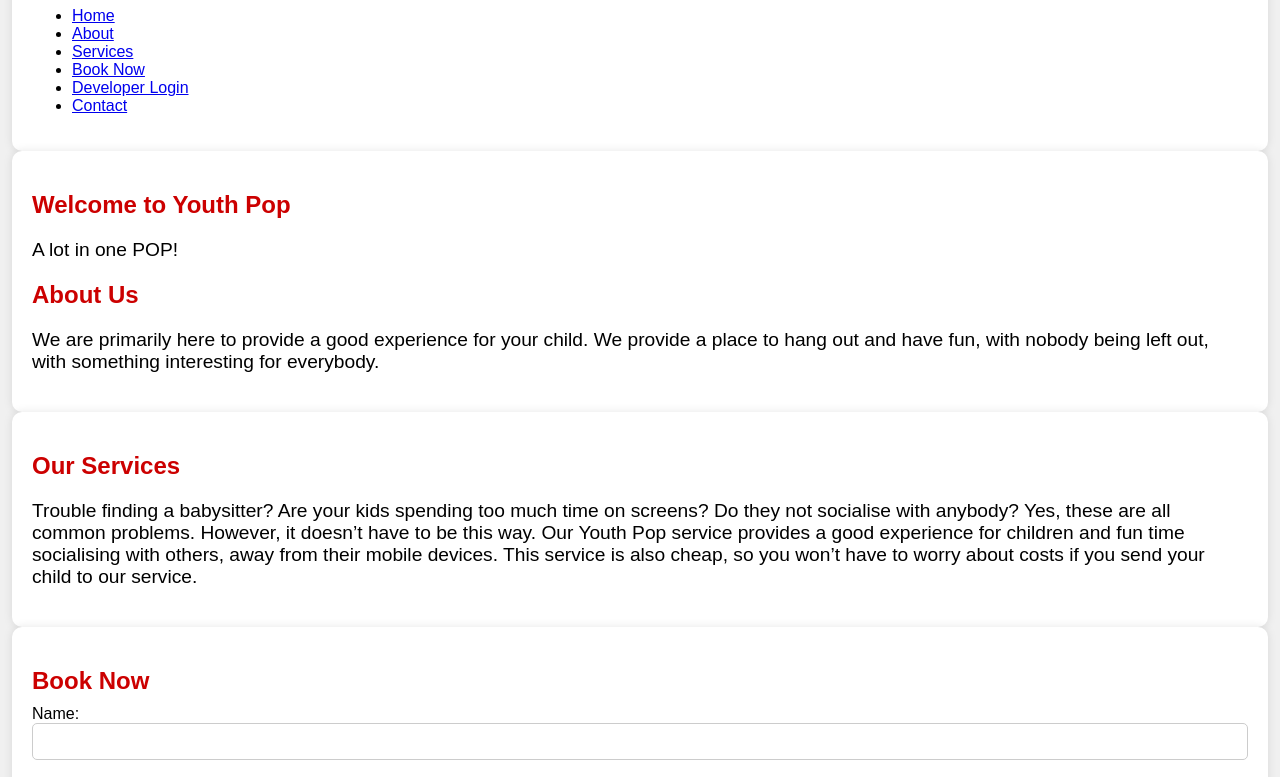
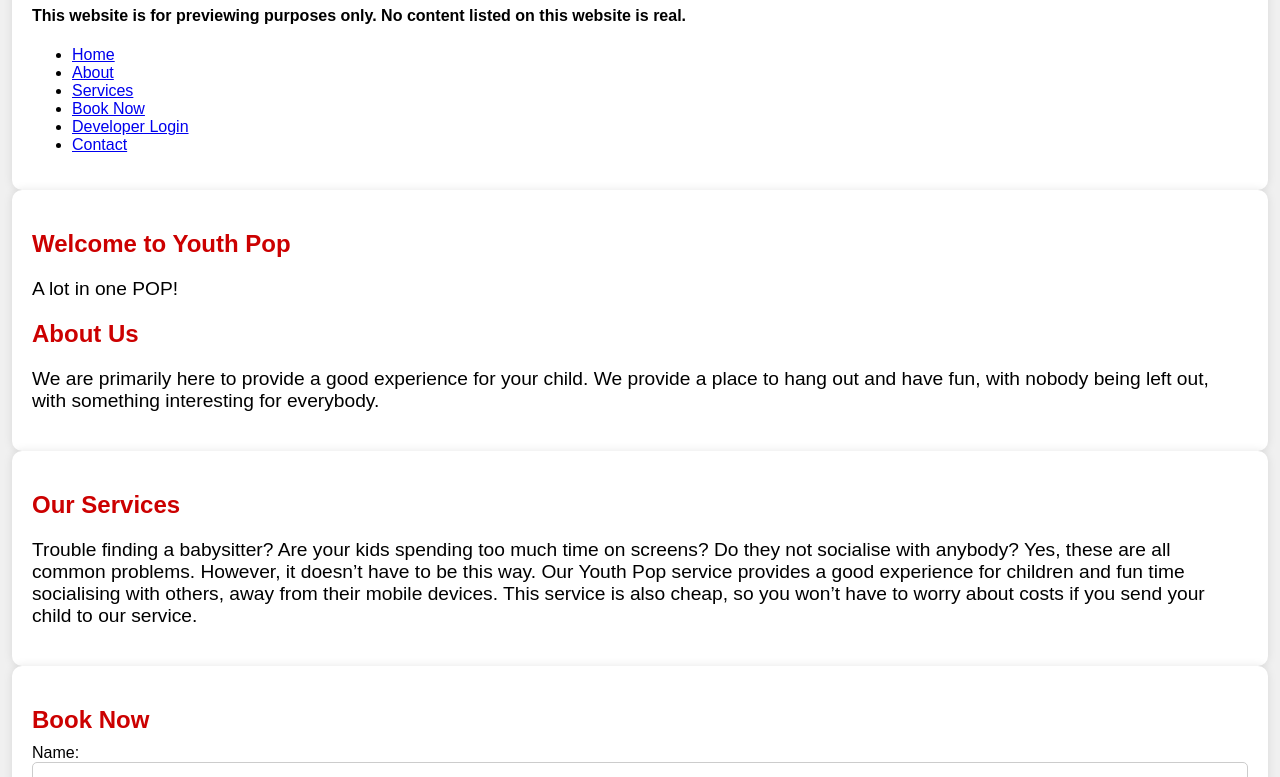
Before and after one commit to 468SiliconWP445/65957567487579noencrypt63880, a plain HTML site: page index.html in a window 1280 px wide. Shown: the part 253-1030 px from the top of the page. Drawn offline with Linux system fonts and the light colour scheme.

Commit message:
Update index.html

```diff
--- a/index.html
+++ b/index.html
@@ -16,6 +16,7 @@
 
             <div class="container">
                         <h1>Youth Pop</h1>
+                        <h4>This website is for previewing purposes only. No content listed on this website is real.</h4>
             <nav>
                 <ul>
                     <li><a href="#hero">Home</a></li>
```
